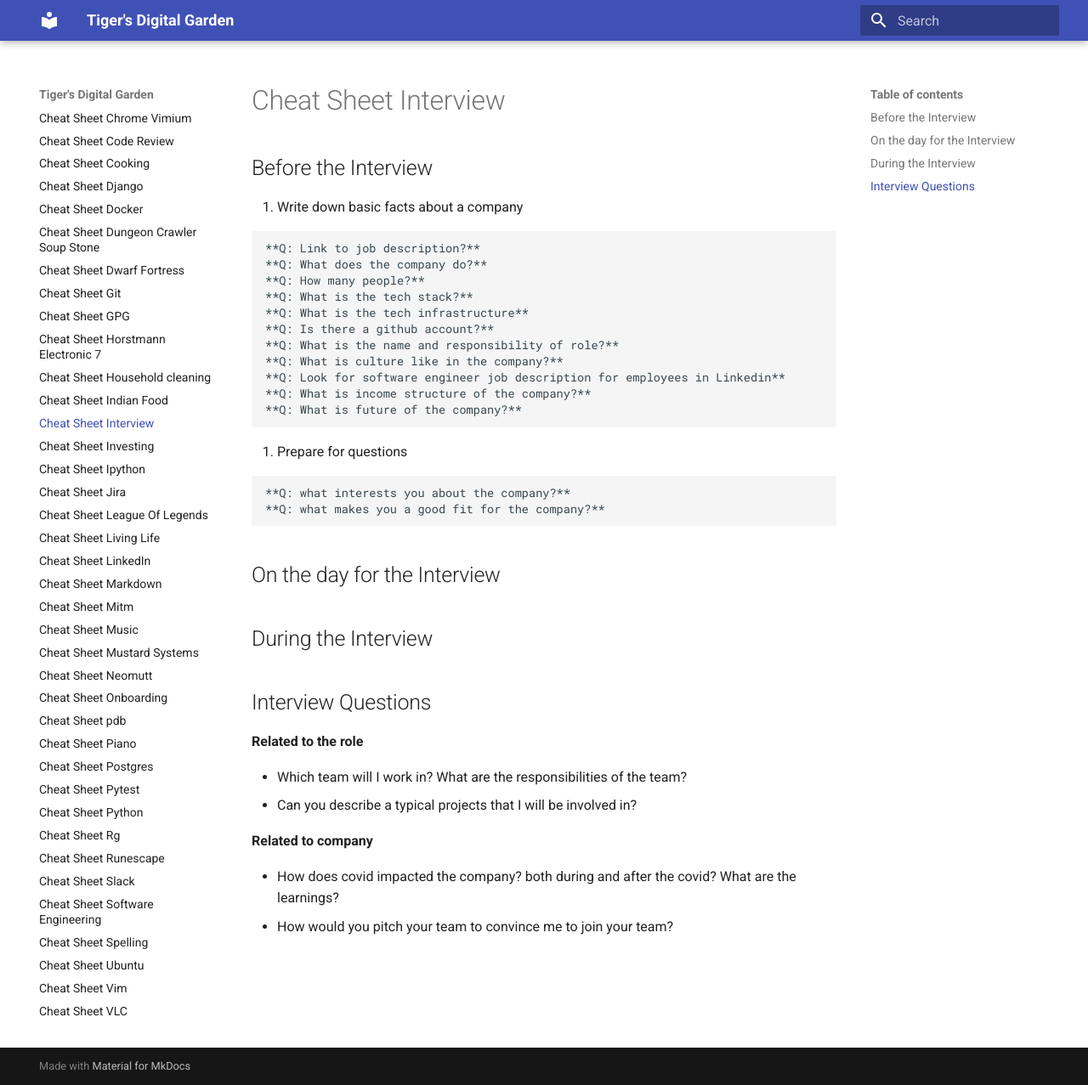
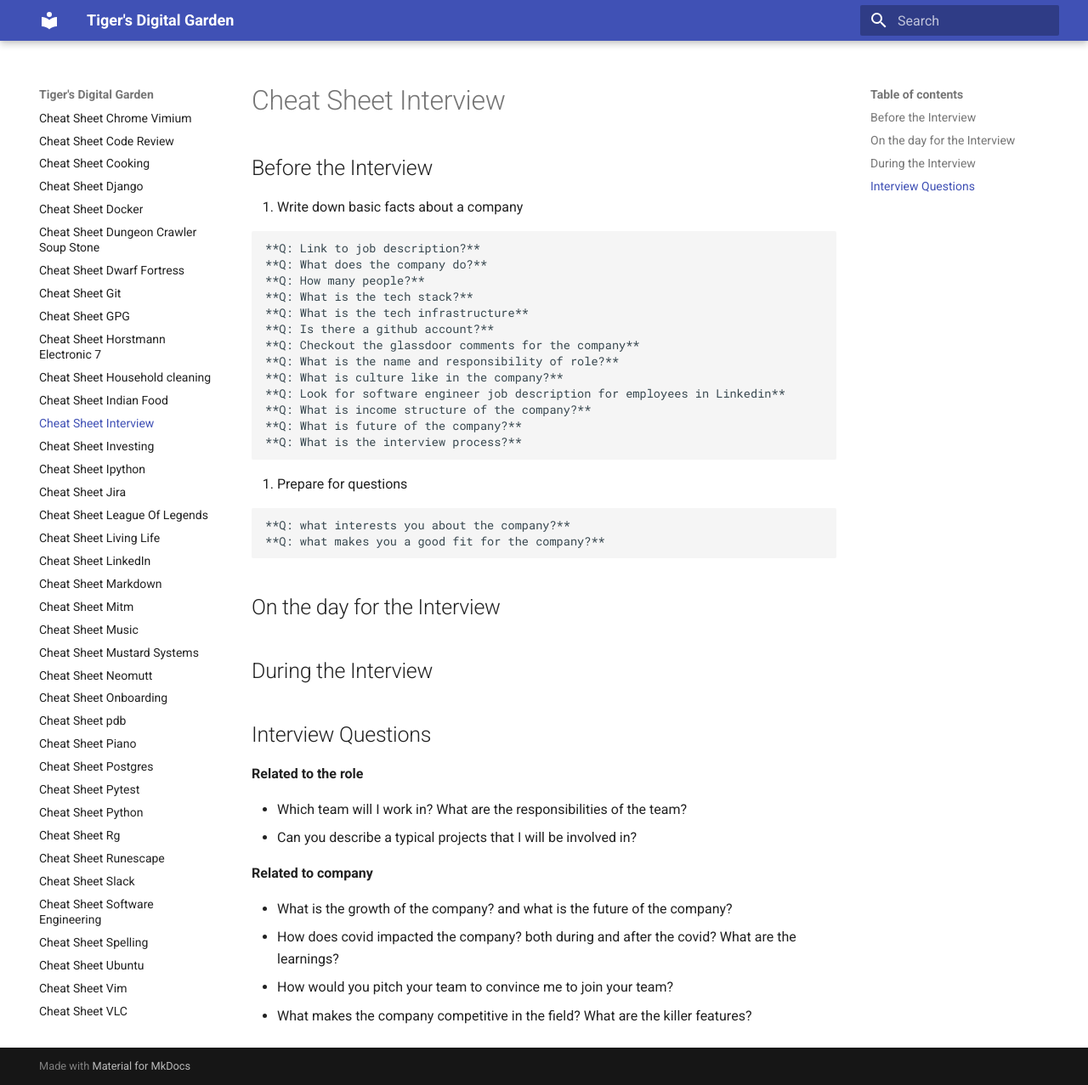
Before and after one commit to ynotstartups/notes, an MkDocs documentation site: the page built from notes/cheat-sheet-interview.md, in a window 1280 px wide and 1277 px high. Shown: the whole window at 85% size. Built offline with MkDocs 1.6.1 and Material for MkDocs 9.7.7, drawn with Linux system fonts in a browser that asks for light colours.

Commit message:
update interview cheat sheet

````diff
--- a/notes/cheat-sheet-interview.md
+++ b/notes/cheat-sheet-interview.md
@@ -11,11 +11,13 @@
 **Q: What is the tech stack?**
 **Q: What is the tech infrastructure**
 **Q: Is there a github account?**
+**Q: Checkout the glassdoor comments for the company**
 **Q: What is the name and responsibility of role?**
 **Q: What is culture like in the company?**
 **Q: Look for software engineer job description for employees in Linkedin**
 **Q: What is income structure of the company?**
 **Q: What is future of the company?**
+**Q: What is the interview process?**
 ```
 
 2. Prepare for questions
@@ -38,5 +40,7 @@
 
 **Related to company**
 
+- What is the growth of the company? and what is the future of the company?
 - How does covid impacted the company? both during and after the covid? What are the learnings?
 - How would you pitch your team to convince me to join your team?
+- What makes the company competitive in the field? What are the killer features?
````
